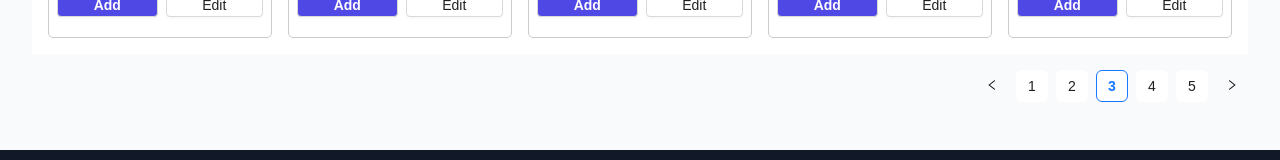
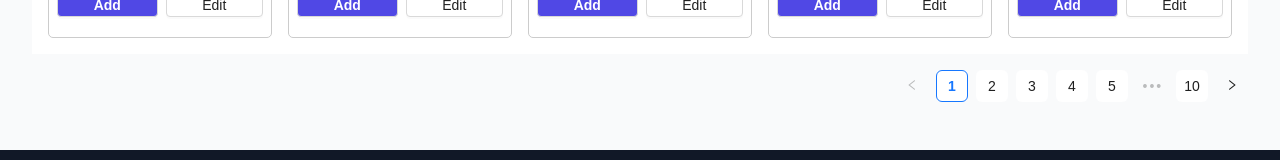
Before and after one commit to JunhaoDeng/chuwa_tripple_kongming_project_group, a React (Vite) app in the folder chuwa_proj1_frontend/: page / in a window 1280 px wide. Shown: the part 710-870 px from the top of the page. Built offline with nearby package versions, Linux system fonts and the light colour scheme.

Commit message:
update the product page

```diff
--- a/chuwa_proj1_frontend/src/pages/ProductDetailPage/index.tsx
+++ b/chuwa_proj1_frontend/src/pages/ProductDetailPage/index.tsx
@@ -36,13 +36,13 @@ const ProductDetailPage: React.FC = () => {
             </div>
             {/* <div className={styles.productsBoard}> */}
             <Card style={cardStyle} styles={{ body: { padding: 0, overflow: 'hidden', height: '100%' } }}>
-                <Flex className={responsiveStyles.responsiveWrap} justify="space-between" style={{ height: '100%' }}>
+                <Flex className={responsiveStyles.responsiveWrap} justify="space-between" style={{ height: '100%' }} gap='large'>
                     <img
                         alt="avatar"
                         src="https://zos.alipayobjects.com/rmsportal/jkjgkEfvpUPVyRjUImniVslZfWPnJuuZ.png"
                         style={imgStyle}
                     />
-                    <Flex vertical align="flex-start" style={{ padding: '2rem 3rem' }}>
+                    <Flex vertical align="flex-start" >
                         <Typography>
                             <Text>Category1</Text>
                             <Title style={{margin: 0}} level={2}>Meta Quest2 VR headset</Title>
@@ -53,7 +53,7 @@ const ProductDetailPage: React.FC = () => {
                                 duplication and reduce the efficiency of development.
                             </Paragraph>
                         </Typography>
-                        <Flex style={{width: '70%', marginTop: '1rem'}} gap="small" wrap>
+                        <Flex style={{width: '70%', marginTop: '1rem'}} gap="small">
                             <Button className={btnStyles.uniformPrimaryBtn} style={{ flex: '1 1 0' }} type="primary">Add To Cart</Button>
                             <Button style={{ flex: '1 1 0' }}>Edit</Button>
                         </Flex>
--- a/chuwa_proj1_frontend/src/pages/ProductsPage/index.tsx
+++ b/chuwa_proj1_frontend/src/pages/ProductsPage/index.tsx
@@ -15,7 +15,7 @@ const ProductsPage: React.FC = () => {
     // }
 
     // Pagination
-    const [current, setCurrent] = useState(3);
+    const [current, setCurrent] = useState(1);
 
     const onChange: PaginationProps['onChange'] = (page) => {
         console.log(page);
@@ -44,7 +44,7 @@ const ProductsPage: React.FC = () => {
             </Flex>
             <ProductsBoard />
             {/* <Pagination align="end" defaultCurrent={1} total={50} /> */}
-            <Pagination className={styles.pageNav} current={current} onChange={onChange} total={50} />
+            <Pagination className={styles.pageNav} current={current} onChange={onChange} total={100} showSizeChanger={false}/>
 
         </div>
     )
```
